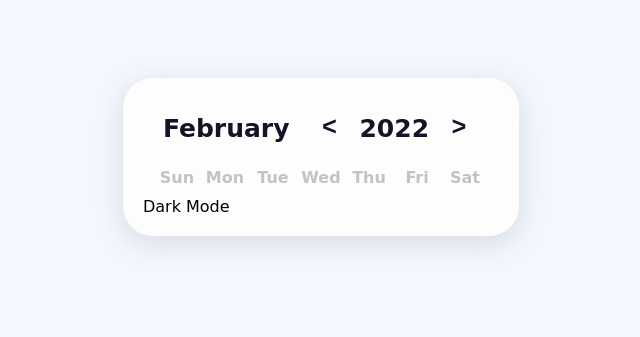
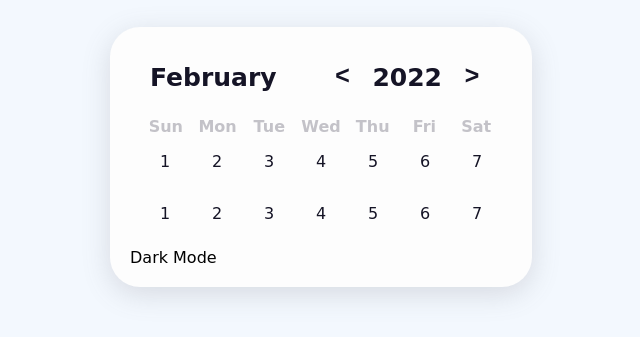
Before and after one commit to andrew2896/JavaScript-Calendar-App-Dark-Mode-, a plain HTML site: page index.html in a window 1280 px wide. Shown: the part 243-580 px from the top of the page, without its empty margins (319-959 px from the left). Drawn offline with Linux system fonts and the light colour scheme.

Commit message:
Update index.html

```diff
--- a/index.html
+++ b/index.html
@@ -35,7 +35,28 @@
                 <div>Fri</div>
                 <div>Sat</div>
             </div>
-            <div class="calendar-days"></div>
+            <div class="calendar-days">
+                <div>
+                    1
+                    <span></span>
+                    <span></span>
+                    <span></span>
+                    <span></span>
+                </div>
+                <div>2</div>
+                <div>3</div>
+                <div>4</div>
+                <div>5</div>
+                <div>6</div>
+                <div>7</div>
+                <div>1</div>
+                <div>2</div>
+                <div>3</div>
+                <div>4</div>
+                <div>5</div>
+                <div>6</div>
+                <div>7</div>
+            </div>
         </div>
         <div class="calendar-footer">
             <div class="toggle">
```
